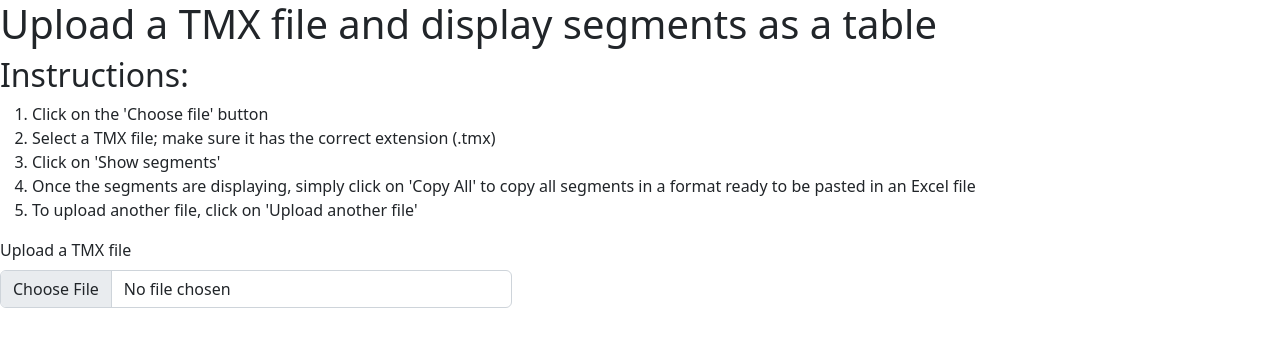
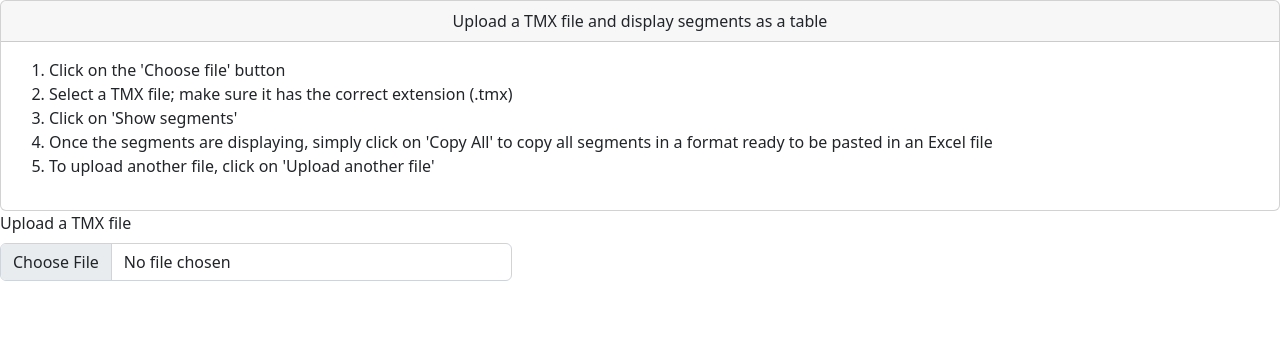
Before and after one commit to alejotsv/tmx-converter, a React (Vite) app: page / in a window 1280 px wide. Shown: the top 346 px of the page. Built offline with nearby package versions, Linux system fonts and the light colour scheme.

Commit message:
add style to instructions card

```diff
--- a/src/components/Instructions.jsx
+++ b/src/components/Instructions.jsx
@@ -1,10 +1,12 @@
 import React from 'react';
+import Card from 'react-bootstrap/Card';
 
 const Instructions = () => {
   return(
-    <div className='instructions'>
-      <h1>Upload a TMX file and display segments as a table</h1>
-      <h2>Instructions:</h2>
+    <Card className="instructions">
+      <Card.Header className="text-center">Upload a TMX file and display segments as a table</Card.Header>
+      <Card.Body>
+        <Card.Text>
           <ol>
             <li>Click on the 'Choose file' button</li>
             <li>Select a TMX file; make sure it has the correct extension (.tmx)</li>
@@ -12,7 +14,10 @@ const Instructions = () => {
             <li>Once the segments are displaying, simply click on 'Copy All' to copy all segments in a format ready to be pasted in an Excel file</li>
             <li>To upload another file, click on 'Upload another file'</li>
          </ol>
-    </div>
+        </Card.Text>
+
+      </Card.Body>
+    </Card>
   )
 }
 
```
Lines whose indentation alone changed are shown as unchanged.
